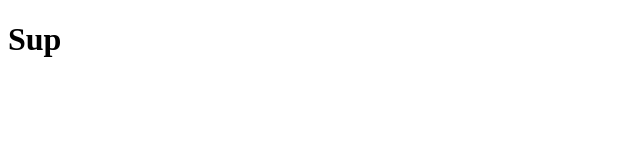
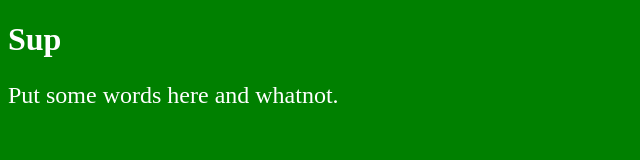
Before and after one commit to dani3lr0se/things-n-stuff, a plain HTML site: page index.html in a window 1280 px wide. Shown: the whole page, without its empty margins (0-640 px from the left). Drawn offline with Linux system fonts and the light colour scheme.

Commit message:
Just adding some dummy stuff and things

```diff
--- a/index.css
+++ b/index.css
@@ -1,3 +1,13 @@
 body {
   background: green;
 }
+
+.fancy-header {
+  color: #FFFFFF;
+  font-size: 32px;
+}
+
+.fancy-text {
+  font-size: 24px;
+  color: #FFFFFF;
+}
--- a/index.html
+++ b/index.html
@@ -2,9 +2,11 @@
 <html lang="en" dir="ltr">
   <head>
     <meta charset="utf-8">
+    <link rel="stylesheet" href="index.css">
     <title></title>
   </head>
   <body>
-    <h1>Sup</h1>
+    <h1 class="fancy-header">Sup</h1>
+    <p class="fancy-text">Put some words here and whatnot.</p>
   </body>
 </html>
```
